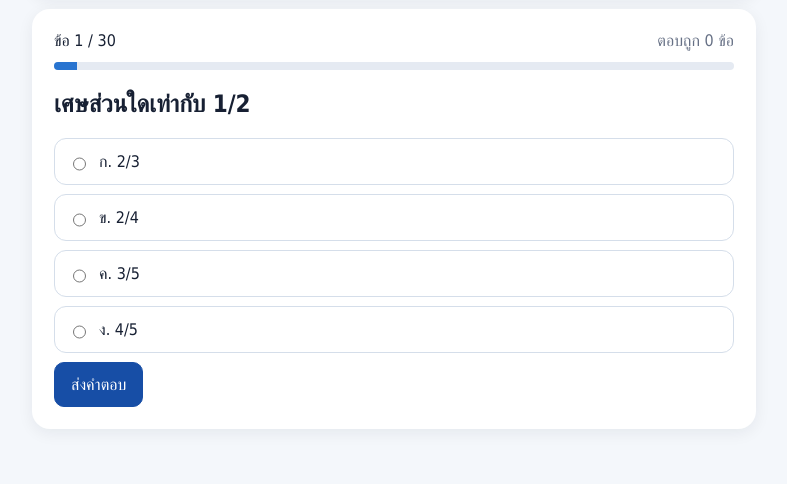
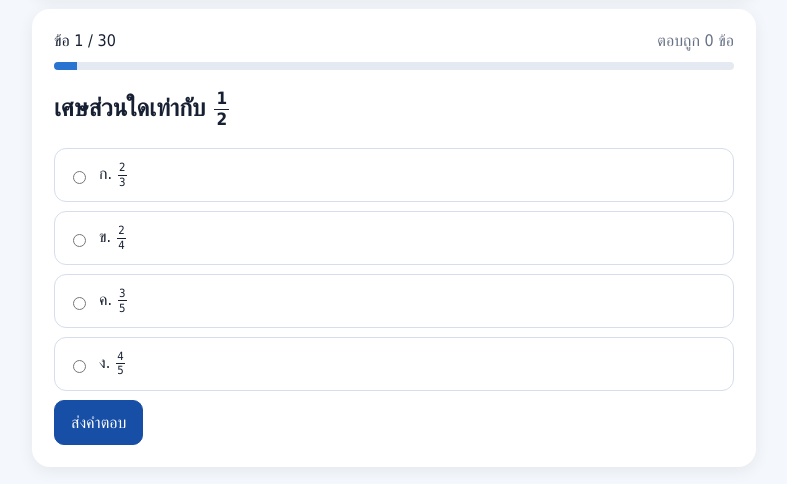
Before and after one commit to azingtof/grade5, a plain HTML site: page quiz/fractions.html in a window 1280 px wide. Both pictures are taken after a click on the button "เริ่มทำข้อสอบ". Shown: the part 118-602 px from the top of the page, without its empty margins (246-1033 px from the left). Drawn offline with Linux system fonts and the light colour scheme.

Commit message:
Render fractions vertically in quiz
Co-authored-by: Copilot <223556219+Copilot@users.noreply.github.com>

```diff
--- a/quiz/fractions.html
+++ b/quiz/fractions.html
@@ -26,6 +26,9 @@ button{font:inherit;padding:12px 16px;border-radius:10px;border:1px solid #ccd5e
 .bar span{display:block;height:100%;background:#2874d0}
 .row{display:flex;justify-content:space-between;gap:10px;align-items:center}
 #review p{line-height:1.7;border-bottom:1px solid #eee;padding-bottom:8px}
+.fraction{display:inline-grid;grid-template-rows:auto auto;vertical-align:middle;text-align:center;line-height:1;font-size:.85em;margin:0 .08em}
+.fraction sup{border-bottom:1px solid currentColor;padding:0 .12em .1em}
+.fraction sub{padding:.1em .12em 0}
 @media(max-width:500px){main{padding:10px}.card,header{padding:16px}}
 </style>
 </head>
@@ -98,6 +101,26 @@ let index=0, answers=[], locked=false;
 const $=id=>document.getElementById(id);
 const letters=["ก","ข","ค","ง"];
 
+function renderText(target,text){
+  target.replaceChildren();
+  const fractionPattern=/(\d+)\/(\d+)/g;
+  let lastIndex=0,match;
+  while((match=fractionPattern.exec(text))!==null){
+    target.append(document.createTextNode(text.slice(lastIndex,match.index)));
+    const fraction=document.createElement("span");
+    fraction.className="fraction";
+    fraction.setAttribute("aria-label",`เศษ ${match[1]} ส่วน ${match[2]}`);
+    const numerator=document.createElement("sup");
+    numerator.textContent=match[1];
+    const denominator=document.createElement("sub");
+    denominator.textContent=match[2];
+    fraction.append(numerator,denominator);
+    target.append(fraction);
+    lastIndex=fractionPattern.lastIndex;
+  }
+  target.append(document.createTextNode(text.slice(lastIndex)));
+}
+
 $("start").onclick=()=>{
   $("intro").classList.add("hidden");
   $("exam").classList.remove("hidden");
@@ -110,7 +133,7 @@ function draw(){
   $("count").textContent=`ข้อ ${index+1} / ${questions.length}`;
   $("points").textContent=`ตอบถูก ${answers.filter((a,j)=>a===questions[j][2]).length} ข้อ`;
   $("progress").style.width=((index+1)/questions.length*100)+"%";
-  $("question").textContent=q[0];
+  renderText($("question"),q[0]);
   $("options").innerHTML="";
   q[1].forEach((text,j)=>{
     const label=document.createElement("label");
@@ -118,7 +141,7 @@ function draw(){
     const radio=document.createElement("input");
     radio.type="radio";radio.name="answer";radio.value=j;
     const span=document.createElement("span");
-    span.textContent=letters[j]+". "+text;
+    renderText(span,letters[j]+". "+text);
     label.append(radio,span);
     $("options").append(label);
   });
@@ -136,8 +159,8 @@ $("form").onsubmit=e=>{
     document.querySelectorAll('input[name="answer"]').forEach(x=>x.disabled=true);
     const q=questions[index],correct=answers[index]===q[2];
     $("feedback").className="feedback "+(correct?"ok":"no");
-    $("feedback").textContent=(correct?"ถูกต้อง! ":"ยังไม่ถูกต้อง ")+
-      "เฉลย: "+letters[q[2]]+". "+q[1][q[2]]+" — "+q[3];
+    renderText($("feedback"),(correct?"ถูกต้อง! ":"ยังไม่ถูกต้อง ")+
+      "เฉลย: "+letters[q[2]]+". "+q[1][q[2]]+" — "+q[3]);
     $("submit").textContent=index===questions.length-1?"ดูคะแนนรวม":"ข้อถัดไป";
     return;
   }
@@ -153,7 +176,7 @@ function finish(){
   $("review").innerHTML="";
   questions.forEach((q,j)=>{
     const p=document.createElement("p");
-    p.textContent=`${j+1}. ${q[0]} — เฉลย ${letters[q[2]]}. ${q[1][q[2]]}. ${q[3]}`;
+    renderText(p,`${j+1}. ${q[0]} — เฉลย ${letters[q[2]]}. ${q[1][q[2]]}. ${q[3]}`);
     $("review").append(p);
   });
 }
```
